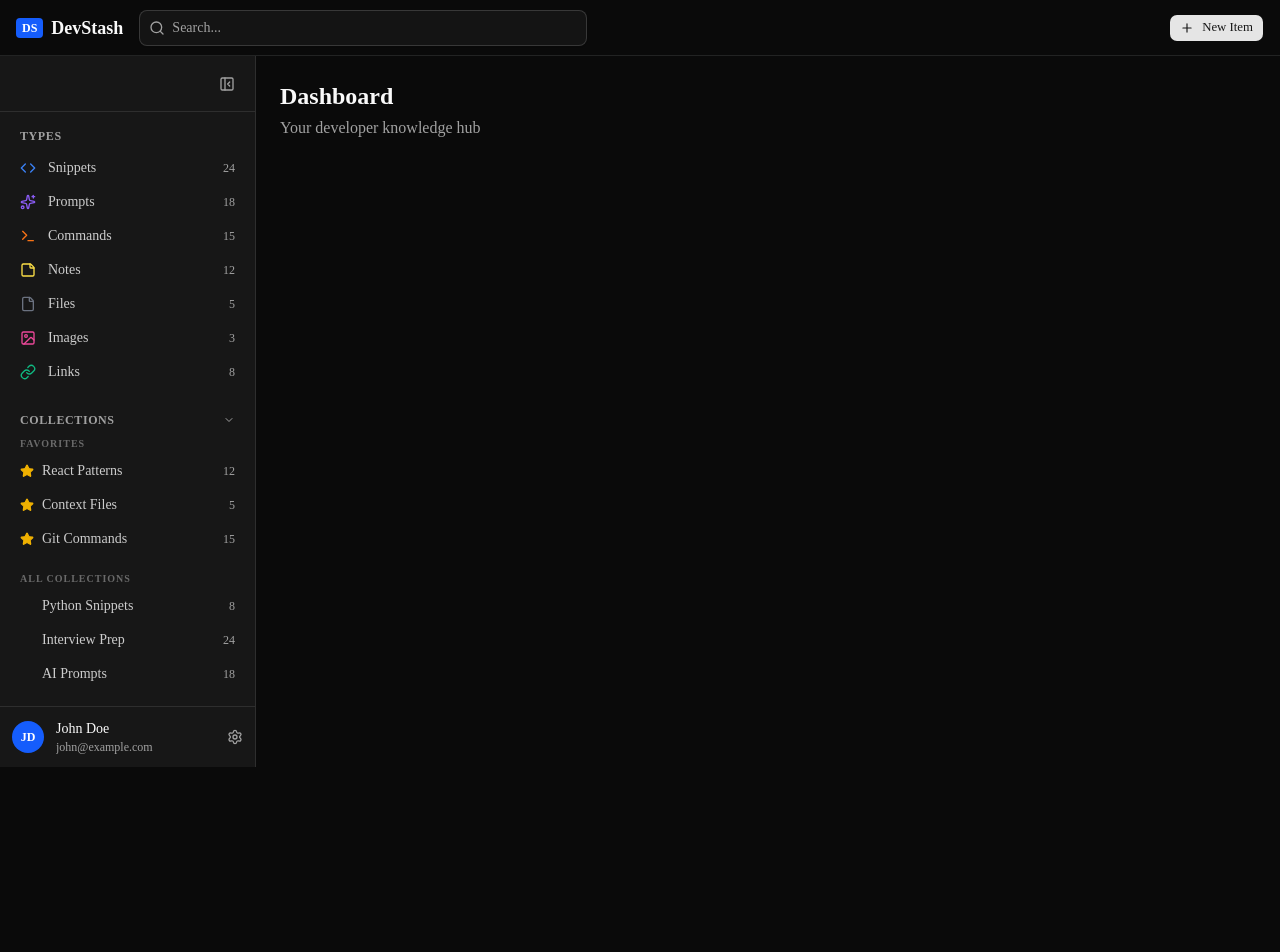
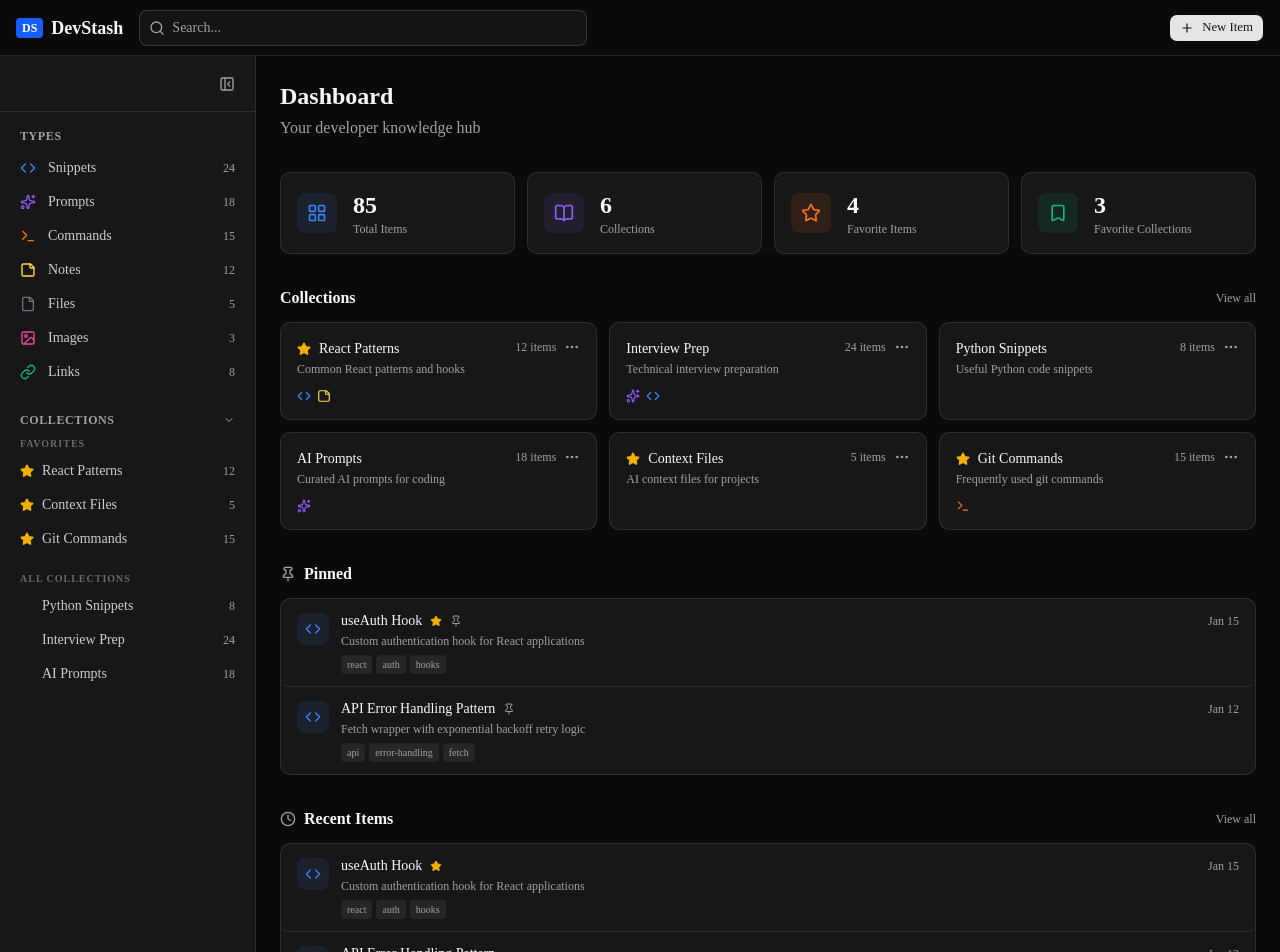
Before and after one commit to AbdulkaderFreij/devstash, a Next.js app: page /dashboard in a window 1280 px wide. Shown: the top 952 px of the page. Before the commit the page ends 800 px from the top, so only its background shows below. Built offline with nearby package versions, Linux system fonts and the light colour scheme.

Commit message:
feat: dashboard UI phase 3 - stats cards, collections, pinned & recent items
Add main dashboard content area with 4 stats cards (total items, collections,
favorite items, favorite collections), recent collections grid, pinned items
list, and 10 recent items list. Data sourced from mock-data.ts.

```diff
--- a/context/current-feature.md
+++ b/context/current-feature.md
@@ -2,11 +2,21 @@
 
 ## Status
 
-Not Started
+In Progress
 
 ## Goals
 
+- Add 4 stats cards at the top (total items, collections, favorite items, favorite collections)
+- Show recent collections section
+- Show pinned items section
+- Show 10 recent items section
+- Use mock data from `src/lib/mock-data.js`
+
 ## Notes
+
+- Reference spec: `context/features/dashboard-phase-3-spec.md`
+- Reference screenshot: `context/screenshots/dashboard-ui-main.png`
+- Import mock data directly (no database yet)
 
 ## History
 
--- a/src/app/dashboard/page.tsx
+++ b/src/app/dashboard/page.tsx
@@ -1,8 +1,20 @@
+import { StatsCards } from '@/components/dashboard/stats-cards';
+import { RecentCollections } from '@/components/dashboard/recent-collections';
+import { PinnedItems } from '@/components/dashboard/pinned-items';
+import { RecentItems } from '@/components/dashboard/recent-items';
+
 export default function DashboardPage() {
   return (
-    <div className="p-6">
-      <h1 className="text-2xl font-semibold">Dashboard</h1>
-      <p className="text-muted-foreground mt-1">Your developer knowledge hub</p>
+    <div className="p-6 space-y-8 max-w-7xl mx-auto">
+      <div>
+        <h1 className="text-2xl font-semibold">Dashboard</h1>
+        <p className="text-muted-foreground mt-1">Your developer knowledge hub</p>
+      </div>
+
+      <StatsCards />
+      <RecentCollections />
+      <PinnedItems />
+      <RecentItems />
     </div>
   );
 }
--- /dev/null
+++ b/src/components/dashboard/item-row.tsx
@@ -0,0 +1,57 @@
+import {
+  Code, Sparkles, Terminal, StickyNote, File, Image,
+  Link as LinkIcon, Star, Pin,
+} from 'lucide-react';
+import { cn } from '@/lib/utils';
+import type { Item } from '@/lib/mock-data';
+
+const ICON_MAP: Record<string, React.ElementType> = {
+  Code, Sparkles, Terminal, StickyNote, File, Image, Link: LinkIcon,
+};
+
+function formatDate(iso: string) {
+  return new Date(iso).toLocaleDateString('en-US', { month: 'short', day: 'numeric' });
+}
+
+interface ItemRowProps {
+  item: Item;
+  showPin?: boolean;
+}
+
+export function ItemRow({ item, showPin }: ItemRowProps) {
+  const Icon = ICON_MAP[item.itemType.icon];
+
+  return (
+    <div className="flex items-start gap-3 px-4 py-3 hover:bg-sidebar-accent/50 transition-colors rounded-md group">
+      <div
+        className="h-8 w-8 rounded-md flex items-center justify-center shrink-0 mt-0.5"
+        style={{ backgroundColor: `${item.itemType.color}1a` }}
+      >
+        {Icon && <Icon className="h-4 w-4" style={{ color: item.itemType.color }} />}
+      </div>
+
+      <div className="flex-1 min-w-0">
+        <div className="flex items-center gap-2">
+          <p className="text-sm font-medium truncate">{item.title}</p>
+          {item.isFavorite && <Star className="h-3 w-3 text-yellow-500 fill-yellow-500 shrink-0" />}
+          {showPin && item.isPinned && <Pin className="h-3 w-3 text-muted-foreground shrink-0" />}
+        </div>
+        <p className="text-xs text-muted-foreground truncate mt-0.5">{item.description}</p>
+        {item.tags.length > 0 && (
+          <div className="flex flex-wrap gap-1 mt-1.5">
+            {item.tags.slice(0, 4).map((tag) => (
+              <span
+                key={tag.id}
+                className="px-1.5 py-0.5 rounded text-[10px] bg-muted text-muted-foreground"
+              >
+                {tag.name}
+              </span>
+            ))}
+          </div>
+        )}
+      </div>
+
+      <span className="text-xs text-muted-foreground shrink-0 pt-0.5">{formatDate(item.createdAt)}</span>
+    </div>
+  );
+}
--- /dev/null
+++ b/src/components/dashboard/pinned-items.tsx
@@ -0,0 +1,21 @@
+import { Pin } from 'lucide-react';
+import { PINNED_ITEMS } from '@/lib/mock-data';
+import { ItemRow } from './item-row';
+
+export function PinnedItems() {
+  if (PINNED_ITEMS.length === 0) return null;
+
+  return (
+    <section>
+      <div className="flex items-center gap-2 mb-3">
+        <Pin className="h-4 w-4 text-muted-foreground" />
+        <h2 className="text-base font-semibold">Pinned</h2>
+      </div>
+      <div className="rounded-lg border border-border bg-card divide-y divide-border overflow-hidden">
+        {PINNED_ITEMS.map((item) => (
+          <ItemRow key={item.id} item={item} showPin />
+        ))}
+      </div>
+    </section>
+  );
+}
--- /dev/null
+++ b/src/components/dashboard/recent-collections.tsx
@@ -0,0 +1,76 @@
+import Link from 'next/link';
+import {
+  Code, Sparkles, Terminal, StickyNote, File, Image,
+  Link as LinkIcon, Star, MoreHorizontal,
+} from 'lucide-react';
+import { MOCK_COLLECTIONS, type Collection } from '@/lib/mock-data';
+
+const ICON_MAP: Record<string, React.ElementType> = {
+  Code, Sparkles, Terminal, StickyNote, File, Image, Link: LinkIcon,
+};
+
+function CollectionCard({ collection }: { collection: Collection }) {
+  const typeIcons = Array.from(
+    new Set(collection.items.map((i) => i.itemType.icon))
+  ).slice(0, 4);
+
+  return (
+    <div className="rounded-lg border border-border bg-card p-4 flex flex-col gap-3 hover:border-border/80 hover:bg-card/80 transition-colors">
+      <div className="flex items-start justify-between gap-2">
+        <div className="flex-1 min-w-0">
+          <div className="flex items-center gap-2">
+            {collection.isFavorite && (
+              <Star className="h-3.5 w-3.5 shrink-0 text-yellow-500 fill-yellow-500" />
+            )}
+            <h3 className="font-medium text-sm truncate">{collection.name}</h3>
+          </div>
+          <p className="text-xs text-muted-foreground mt-0.5 line-clamp-2">{collection.description}</p>
+        </div>
+        <div className="flex items-center gap-2 shrink-0">
+          <span className="text-xs text-muted-foreground tabular-nums">{collection.itemCount} items</span>
+          <button className="text-muted-foreground hover:text-foreground transition-colors">
+            <MoreHorizontal className="h-4 w-4" />
+          </button>
+        </div>
+      </div>
+
+      {typeIcons.length > 0 && (
+        <div className="flex items-center gap-1.5">
+          {typeIcons.map((iconName) => {
+            const Icon = ICON_MAP[iconName];
+            const item = collection.items.find((i) => i.itemType.icon === iconName);
+            return Icon && item ? (
+              <Icon
+                key={iconName}
+                className="h-3.5 w-3.5"
+                style={{ color: item.itemType.color }}
+              />
+            ) : null;
+          })}
+        </div>
+      )}
+    </div>
+  );
+}
+
+export function RecentCollections() {
+  const recent = [...MOCK_COLLECTIONS]
+    .sort((a, b) => new Date(b.updatedAt).getTime() - new Date(a.updatedAt).getTime())
+    .slice(0, 6);
+
+  return (
+    <section>
+      <div className="flex items-center justify-between mb-3">
+        <h2 className="text-base font-semibold">Collections</h2>
+        <Link href="/collections" className="text-xs text-muted-foreground hover:text-foreground transition-colors">
+          View all
+        </Link>
+      </div>
+      <div className="grid grid-cols-1 sm:grid-cols-2 xl:grid-cols-3 gap-3">
+        {recent.map((col) => (
+          <CollectionCard key={col.id} collection={col} />
+        ))}
+      </div>
+    </section>
+  );
+}
--- /dev/null
+++ b/src/components/dashboard/recent-items.tsx
@@ -0,0 +1,29 @@
+import Link from 'next/link';
+import { Clock } from 'lucide-react';
+import { MOCK_ITEMS } from '@/lib/mock-data';
+import { ItemRow } from './item-row';
+
+const recentItems = [...MOCK_ITEMS]
+  .sort((a, b) => new Date(b.updatedAt).getTime() - new Date(a.updatedAt).getTime())
+  .slice(0, 10);
+
+export function RecentItems() {
+  return (
+    <section>
+      <div className="flex items-center justify-between mb-3">
+        <div className="flex items-center gap-2">
+          <Clock className="h-4 w-4 text-muted-foreground" />
+          <h2 className="text-base font-semibold">Recent Items</h2>
+        </div>
+        <Link href="/items" className="text-xs text-muted-foreground hover:text-foreground transition-colors">
+          View all
+        </Link>
+      </div>
+      <div className="rounded-lg border border-border bg-card divide-y divide-border overflow-hidden">
+        {recentItems.map((item) => (
+          <ItemRow key={item.id} item={item} />
+        ))}
+      </div>
+    </section>
+  );
+}
--- /dev/null
+++ b/src/components/dashboard/stats-cards.tsx
@@ -0,0 +1,43 @@
+import { LayoutGrid, BookOpen, Star, Bookmark } from 'lucide-react';
+import {
+  MOCK_ITEMS,
+  MOCK_COLLECTIONS,
+  FAVORITE_COLLECTIONS,
+  TYPE_COUNTS,
+} from '@/lib/mock-data';
+
+const totalItems = Object.values(TYPE_COUNTS).reduce((a, b) => a + b, 0);
+const totalCollections = MOCK_COLLECTIONS.length;
+const favoriteItems = MOCK_ITEMS.filter((i) => i.isFavorite).length;
+const favoriteCollections = FAVORITE_COLLECTIONS.length;
+
+const stats = [
+  { label: 'Total Items', value: totalItems, icon: LayoutGrid, color: '#3b82f6' },
+  { label: 'Collections', value: totalCollections, icon: BookOpen, color: '#8b5cf6' },
+  { label: 'Favorite Items', value: favoriteItems, icon: Star, color: '#f97316' },
+  { label: 'Favorite Collections', value: favoriteCollections, icon: Bookmark, color: '#10b981' },
+];
+
+export function StatsCards() {
+  return (
+    <div className="grid grid-cols-2 lg:grid-cols-4 gap-3">
+      {stats.map(({ label, value, icon: Icon, color }) => (
+        <div
+          key={label}
+          className="rounded-lg border border-border bg-card p-4 flex items-center gap-4"
+        >
+          <div
+            className="h-10 w-10 rounded-md flex items-center justify-center shrink-0"
+            style={{ backgroundColor: `${color}1a` }}
+          >
+            <Icon className="h-5 w-5" style={{ color }} />
+          </div>
+          <div className="min-w-0">
+            <p className="text-2xl font-bold tabular-nums">{value}</p>
+            <p className="text-xs text-muted-foreground truncate">{label}</p>
+          </div>
+        </div>
+      ))}
+    </div>
+  );
+}
```
